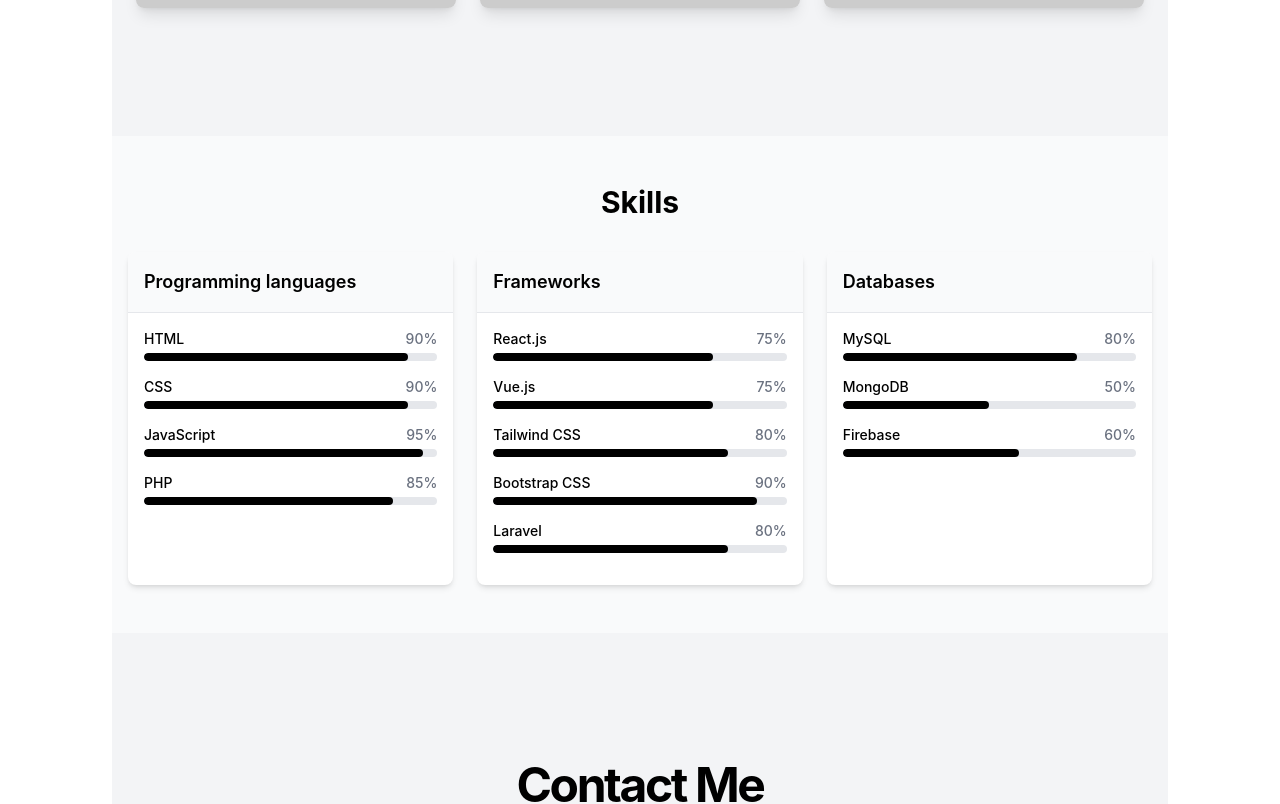
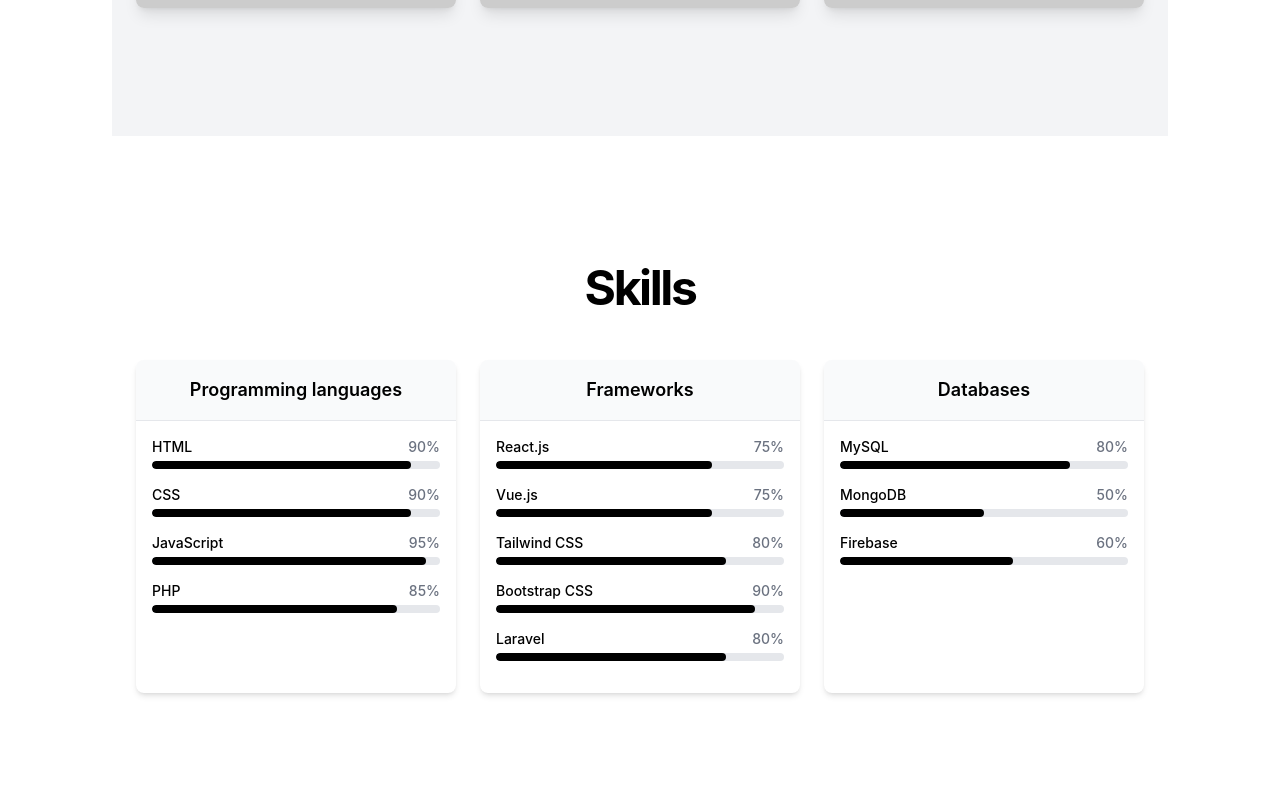
Before and after one commit to mArchilli/portfolio, a React (Vite) app: page / in a window 1280 px wide. Shown: the part 1076-1880 px from the top of the page. Built offline with nearby package versions, Linux system fonts and the light colour scheme.

Commit message:
seccion skills modificada

```diff
--- a/src/components/Skills.jsx
+++ b/src/components/Skills.jsx
@@ -33,9 +33,9 @@
   ];
 
   return (
-    <section className="py-12 bg-gray-50">
-      <div className="container mx-auto px-4">
-        <h2 className="text-3xl font-bold text-center mb-8 text-black" id='skills'>Skills</h2>
+    <section id="skills" className="w-full py-12 md:py-24 lg:py-32">
+      <div className="container mx-auto px-4 md:px-6">
+        <h2 className="text-3xl font-bold tracking-tighter sm:text-5xl text-center mb-12 text-black">Skills</h2>
         <div className="grid grid-cols-1 md:grid-cols-2 lg:grid-cols-3 gap-6">
           {skillCategories.map((category, index) => (
             <SkillCard key={index} title={category.title} skills={category.skills} />
--- a/src/components/ui/CardTitle.jsx
+++ b/src/components/ui/CardTitle.jsx
@@ -2,7 +2,7 @@
 
 export function CardTitle({ children, className = '', ...props }) {
   return (
-    <h3 className={`text-lg font-semibold text-black ${className}`} {...props}>
+    <h3 className={`text-lg font-semibold text-black text-center ${className}`} {...props}>
       {children}
     </h3>
   );
--- a/src/components/ui/SkillCard.jsx
+++ b/src/components/ui/SkillCard.jsx
@@ -1,13 +1,13 @@
-import {PropTypes} from 'prop-types';
+import { PropTypes } from 'prop-types';
 import Card from './Card';
-import {CardHeader} from './CardHeader';
-import {CardTitle} from './CardTitle';
-import {CardContent} from './CardContent';
-import {Progress} from './Progress';
+import { CardHeader } from './CardHeader';
+import { CardTitle } from './CardTitle';
+import { CardContent } from './CardContent';
+import { Progress } from './Progress';
 
 export function SkillCard({ title, skills }) {
   return (
-    <Card>
+    <Card className="transform transition-transform duration-200 hover:scale-105">
       <CardHeader className="bg-gray-50">
         <CardTitle>{title}</CardTitle>
       </CardHeader>
```
